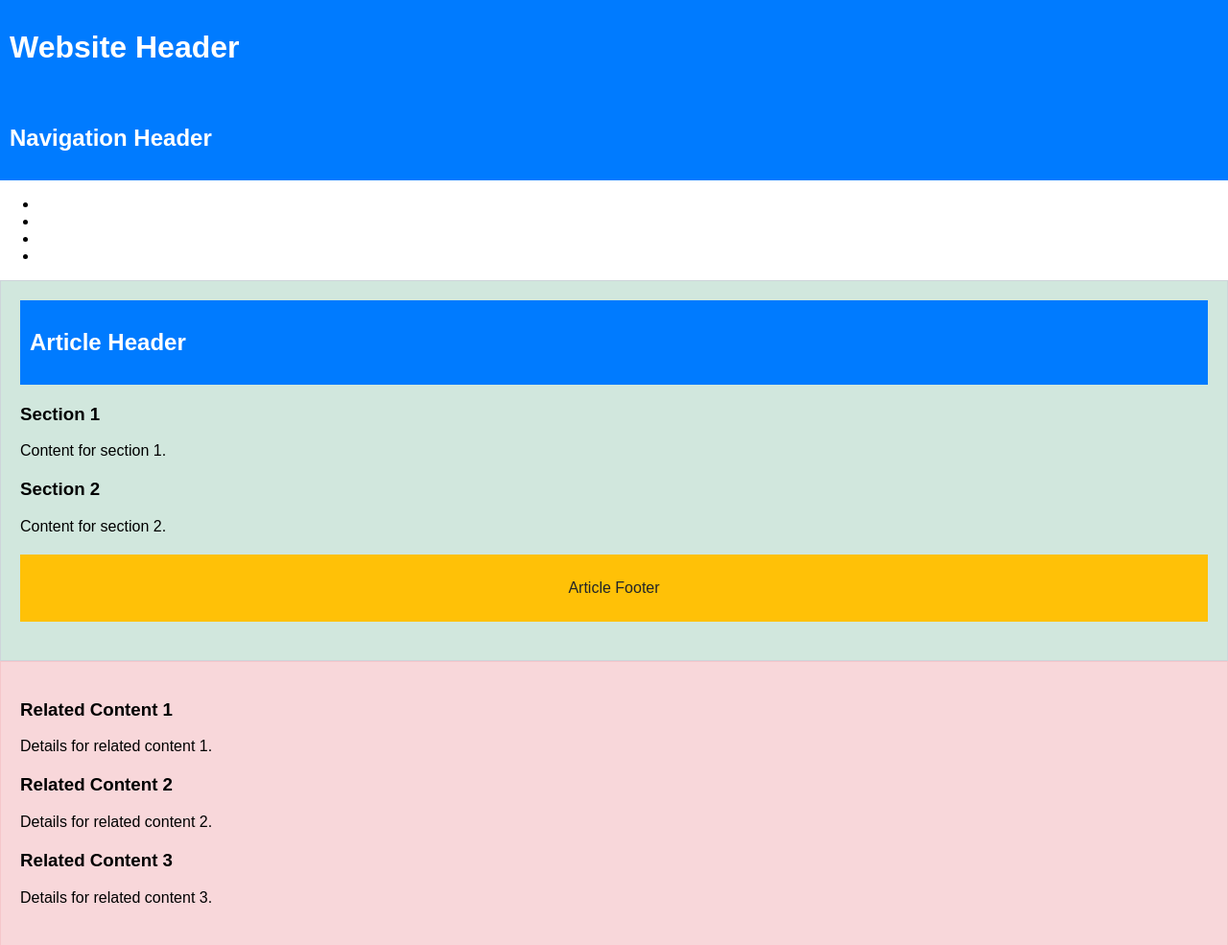
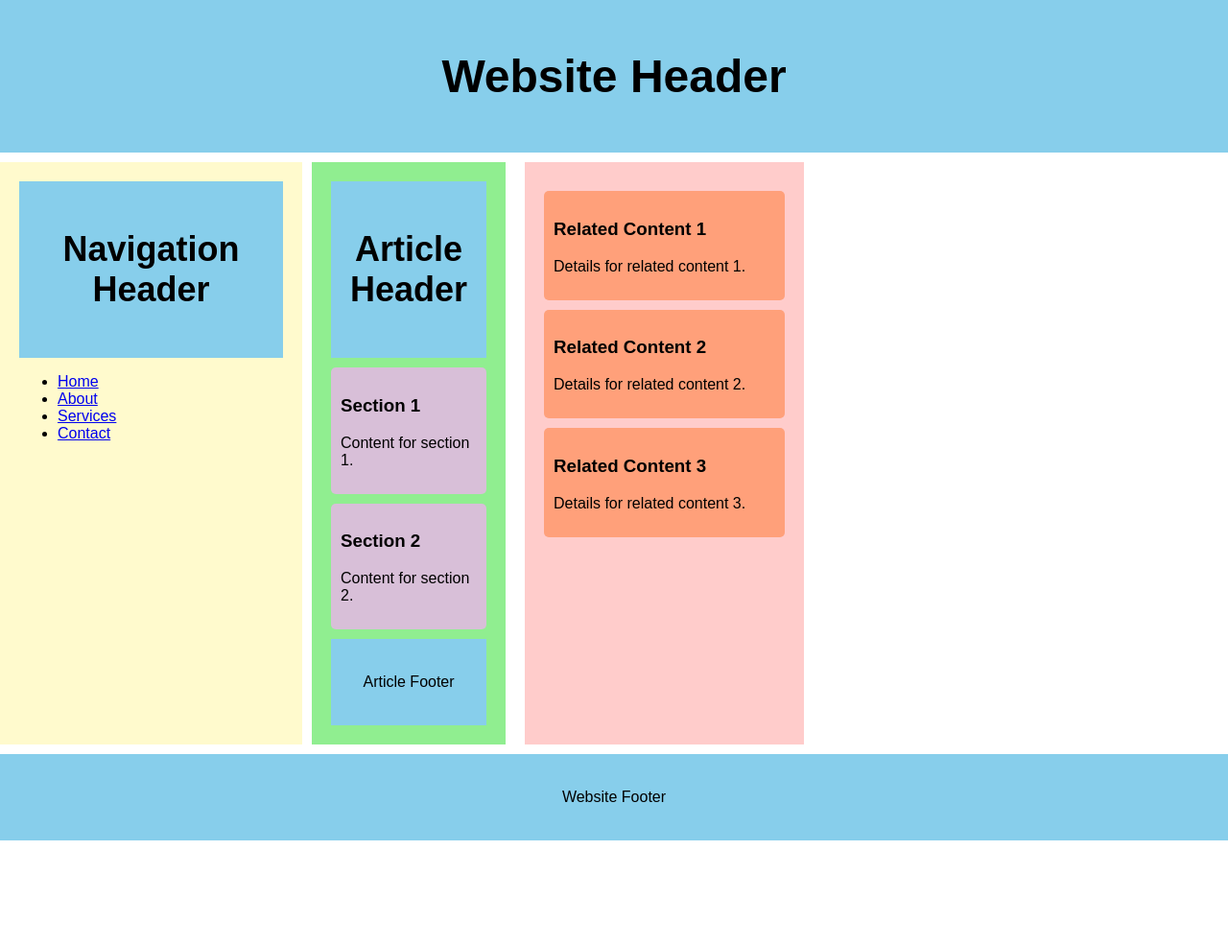
Before and after one commit to jtan21at/Week-1-Create-a-semantic-HTML5-structure, a plain HTML site: page index.htm in a window 1280 px wide. Shown: the top 985 px of the page at 96% size. After the commit the page ends 876 px from the top, so only its background shows below. Drawn offline with Linux system fonts and the light colour scheme.

Commit message:
Update styles.css

```diff
--- a/styles.css
+++ b/styles.css
@@ -1,50 +1,59 @@
-/* Global Styles */
 body {
-  margin: 0;
-  font-family: Arial, sans-serif;
+    display: grid;
+    grid-template-rows: auto 1fr auto;
+    grid-template-columns: 1fr 2fr 1fr;
+    gap: 10px;
+    margin: 0;
+    font-family: Arial, sans-serif;
 }
 
-/* Header Styles */
 header {
-  background-color: #007bff;
-  color: #fff;
-  padding: 10px;
+    grid-column: 1 / -1;
+    background-color: #87ceeb;
+    padding: 20px;
+    text-align: center;
+    font-size: 1.5em;
 }
 
-nav a {
-  color: #fff;
-  text-decoration: none;
-  margin-right: 10px;
+nav {
+    background-color: #fffacd;
+    padding: 20px;
+    grid-column: 1 / 2;
 }
 
-/* Article Styles */
-article {
-  background-color: #d1e7dd;
-  padding: 20px;
-  border: 1px solid #ced4da;
+main {
+    display: grid;
+    grid-template-columns: 2fr 3fr 1fr;
+    gap: 20px;
 }
 
-article header,
-article section,
-article footer {
-  margin-bottom: 20px;
+article {
+    background-color: #90ee90;
+    padding: 20px;
 }
 
-/* Aside Styles */
+article section {
+    background-color: #d8bfd8;
+    margin: 10px 0;
+    padding: 10px;
+    border-radius: 5px;
+}
+
 aside {
-  background-color: #f8d7da;
-  padding: 20px;
-  border: 1px solid #f5c6cb;
+    background-color: #ffcccb;
+    padding: 20px;
 }
 
 aside section {
-  margin-bottom: 20px;
+    background-color: #ffa07a;
+    margin: 10px 0;
+    padding: 10px;
+    border-radius: 5px;
 }
 
-/* Footer Styles */
 footer {
-  background-color: #ffc107;
-  color: #212529;
-  padding: 10px;
-  text-align: center;
+    grid-column: 1 / -1;
+    background-color: #87ceeb;
+    padding: 20px;
+    text-align: center;
 }
```
